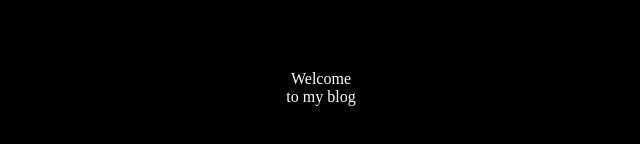
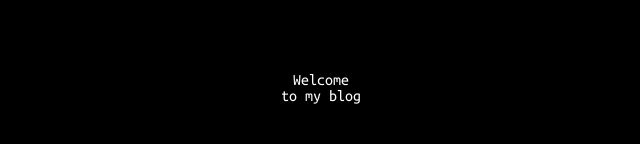
Before and after one commit to otamam818/blog, a Svelte app in the folder web/: page / in a window 1280 px wide. Shown: the part 312-456 px from the top of the page, without its empty margins (319-959 px from the left). Built offline with nearby package versions, Linux system fonts and the light colour scheme.

Commit message:
Added support for fonts, set up initial structure for styling

```diff
--- a/web/src/App.svelte
+++ b/web/src/App.svelte
@@ -1,9 +1,15 @@
 <script>
+  import "./globals.scss";
+
   const TWO_SECONDS = 2000;
   let welcomeClass = "big-text";
   setTimeout(() => {
     welcomeClass = "";
   }, TWO_SECONDS);
+
+  // TODO: Modularize Welcome Page into separate Page
+  // TODO: Set up Svelte router for different pages
+  // TODO: Add more content to welcome page
 </script>
 
 <main>
--- /dev/null
+++ b/web/src/globals.scss
@@ -0,0 +1,15 @@
+:root {
+  font-family: UbuntuMono;
+}
+
+@font-face {
+  font-family: "UbuntuMono";
+  src: url(fonts/Ubuntu_Mono/UbuntuMono-Regular.ttf);
+  font-weight: normal;
+}
+
+@font-face {
+  font-family: "UbuntuMono";
+  src: url(fonts/Ubuntu_Mono/UbuntuMono-Bold.ttf);
+  font-weight: bold;
+}
```
Also changed, not shown: web/src/fonts/Ubuntu_Mono/UbuntuMono-Bold.ttf (added), web/src/fonts/Ubuntu_Mono/UbuntuMono-Regular.ttf (added).
